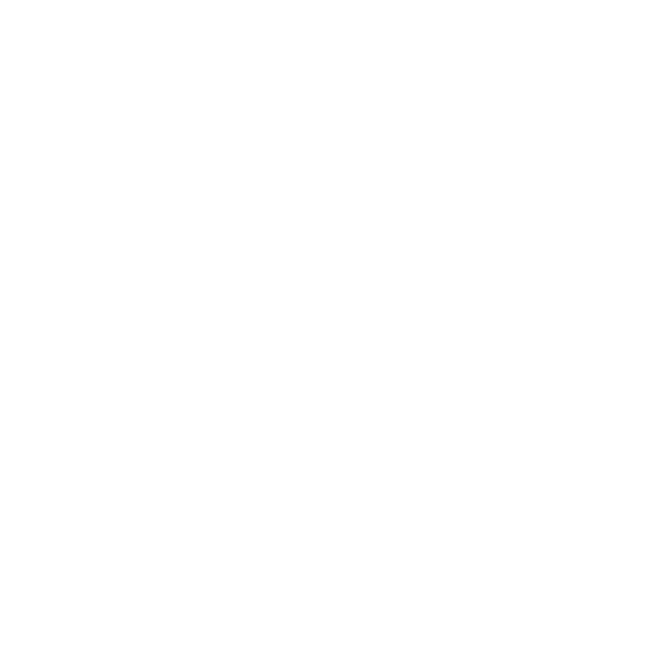
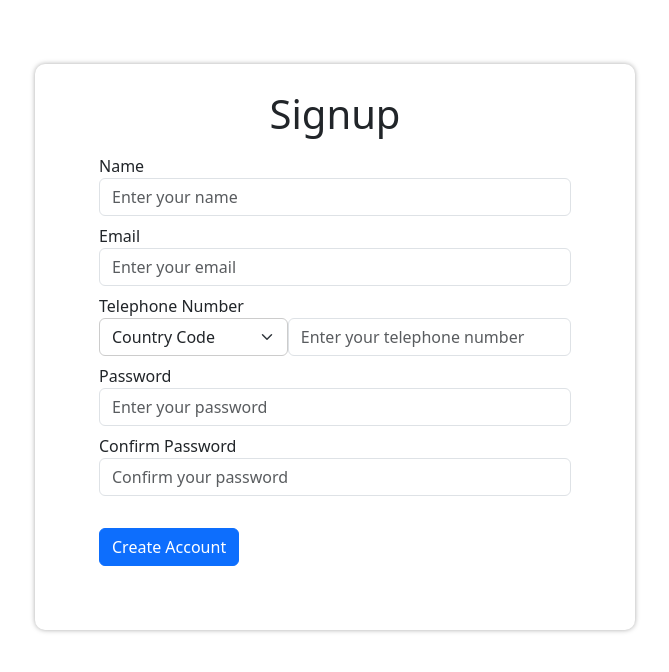
Before and after one commit to Bolang-Lonson/lodged, a React (Create React App) app: page /signup in a window 1280 px wide. Before the commit this address had no page. Shown: the top 672 px of the page, without its empty margins (305-974 px from the left). Built offline with nearby package versions, Linux system fonts and the light colour scheme.

Commit message:
styling signup page

```diff
--- a/src/App.js
+++ b/src/App.js
@@ -3,6 +3,7 @@ import { Routes, Route } from 'react-router-dom';
 import Home from './Components/Home/home';
 import About from './Components/About/about';
 import Login from './Components/Login/login';
+import Signup from './Components/Signup/signup';
 
 const App = () => {
   return (
@@ -11,6 +12,7 @@ const App = () => {
       <Route path='/' element={<Home/>}/>
       <Route path='/about' element={<About/>}/>
       <Route path='/login' element={<Login/>}/>
+      <Route path='/signup' element={<Signup/>}/>
     </Routes>
     </>
   );
--- a/src/Components/Login/login.js
+++ b/src/Components/Login/login.js
@@ -12,17 +12,17 @@ const Login = () => {
                 <form>
                     <div className='login-logo'></div>
                     <div className="mb-3">
-                        <label for="exampleInputEmail1" className="form-label">Email address</label>
+                        <label htmlFor="exampleInputEmail1" className="form-label">Email address</label>
                         <input type="email" className="form-control" id="exampleInputEmail1" aria-describedby="emailHelp"/>
                         <div id="emailHelp" className="form-text">Enter a valid email address.</div>
                     </div>
                     <div className="mb-3">
-                        <label for="exampleInputPassword1" className="form-label">Password</label>
+                        <label htmlFor="exampleInputPassword1" className="form-label">Password</label>
                         <input type="password" className="form-control" id="exampleInputPassword1"/>
                     </div>
                     <div className="mb-3 form-check">
                         <input type="checkbox" className="form-check-input" id="rem-check"/>
-                        <label className="form-check-label" for="rem-check">Remember me</label>
+                        <label className="form-check-label" htmlFor="rem-check">Remember me</label>
                     </div>
                     <button type="submit" className="btn btn-outline-success px-5">Login</button>
                     <div className='form-text pt-1'>Don't have an account? <a href='/signup'>Signup</a></div>
--- /dev/null
+++ b/src/Components/Signup/signup.css
@@ -0,0 +1,43 @@
+.box {
+    /* float: right; */
+    width: 100%; height: 30%;
+    /* border: 1px solid black;  */
+    box-shadow: 0 0 5px #aaa;
+    border-radius: 10px;
+    padding:2% 5% 5% 5%;
+    margin: 5% auto;
+}
+
+@media (min-width: 960px) {
+    .box {
+        width: 600px;
+    }
+}
+
+@media (min-width: 540px) and (max-width: 960px) {
+    .box {
+        width: 60%;
+    }
+}
+
+.telly {
+    display: flex;
+    flex-wrap: wrap;
+    flex-grow: 0;
+    align-items: center;
+}
+
+.telly label {
+    width: 100%;
+}
+.telly select {
+    width: 40%;
+}
+
+.telly input {
+    width: 60%;
+}
+
+.form-select {
+    border: 1px solid #ccc;
+}
--- a/src/Components/Signup/signup.js
+++ b/src/Components/Signup/signup.js
@@ -1,44 +1,41 @@
 import './signup.css';
+import countries from './countrycodes.json';
 import 'bootstrap/dist/css/bootstrap.min.css';
 
 const Signup = () => {
-    fetch('./countrycodes.json')
-    .then(response => response.json())
-    .then(countries => {
-        countries.forEach(country => {
-        const option = document.createElement('option');
-        option.value = country.dial_code;
-        option.textContent = `${country.name} (${country.code})`;
-        countrySelector.appendChild(option);
-    })
-    });
 
     return (
         <div>
-            <div className="container-sm">
-                <h1 className="text-center">Signup</h1>
+            <div className="container-sm box">
+                <h1 className="text-center mb-3">Signup</h1>
                 <form action="/signup" method="post">
-                <div className="form-group">
-                    <label for="name">Name</label>
+                    <div className="form-group my-2">
+                        <label htmlFor="name">Name</label>
                         <input type="text" className="form-control" id="name" name="name" placeholder="Enter your name"/>
                     </div>
-                <div className="form-group">
-                    <label for="email">Email</label>
+                    <div className="form-group my-2">
+                        <label htmlFor="email">Email</label>
                         <input type="email" className="form-control" id="email" name="email" placeholder="Enter your email"/>
                     </div>
-                <div className="form-group">
-                    <label for="phone">Telephone Number</label>
-                    <select id="country-selector" name="country">
-                    <option value="">Please select a country</option>
+                    <div className="form-group my-2 telly">
+                        <label htmlFor="phone">Telephone Number</label>
+                        <select id="country-selector" name="country" className='form-select'>
+                            <option value="">Country Code</option>
+                            {countries.map((country, index) => (
+                                <option key={index} value={country.dial_code}>
+                                    {country.dial_code} - {country.name}({country.code})
+                                </option>
+                            )
+                            )}
                         </select>
                         <input type="tel" className="form-control" id="phone" name="phone" placeholder="Enter your telephone number"/>
                     </div>
-                <div className="form-group">
-                    <label for="password">Password</label>
+                    <div className="form-group my-2">
+                        <label htmlFor="password">Password</label>
                         <input type="password" className="form-control" id="password" name="password" placeholder="Enter your password"/>
                     </div>
-                <div className="form-group">
-                    <label for="confirmPassword">Confirm Password</label>
+                    <div className="form-group my-2">
+                        <label htmlFor="confirmPassword">Confirm Password</label>
                         <input type="password" className="form-control" id="confirmPassword" name="confirmPassword" placeholder="Confirm your password"/>
                     </div>
                     <button type="submit" className="btn btn-primary mt-4">Create Account</button>
```
Also changed, not shown: src/Components/Signup/signup.html (deleted, +0 -37 lines), 1 other file (tests, documents, lock files or other folders). Lines whose indentation alone changed are shown as unchanged.
